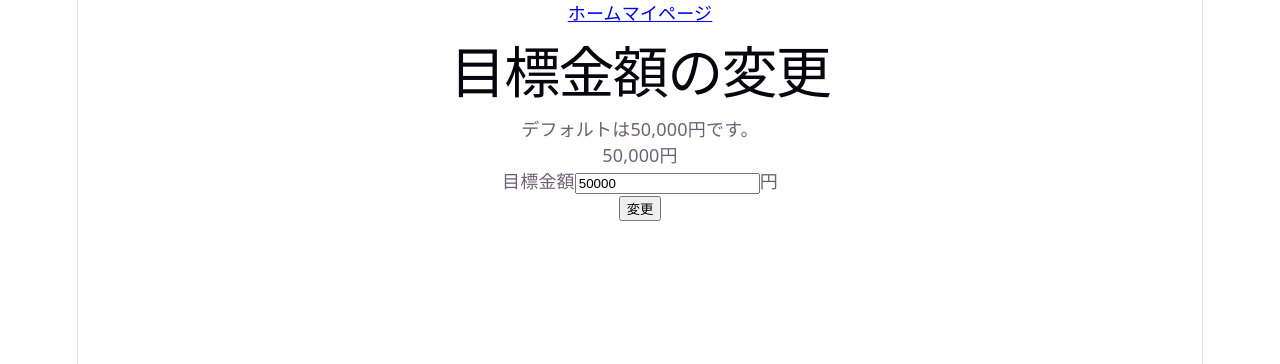
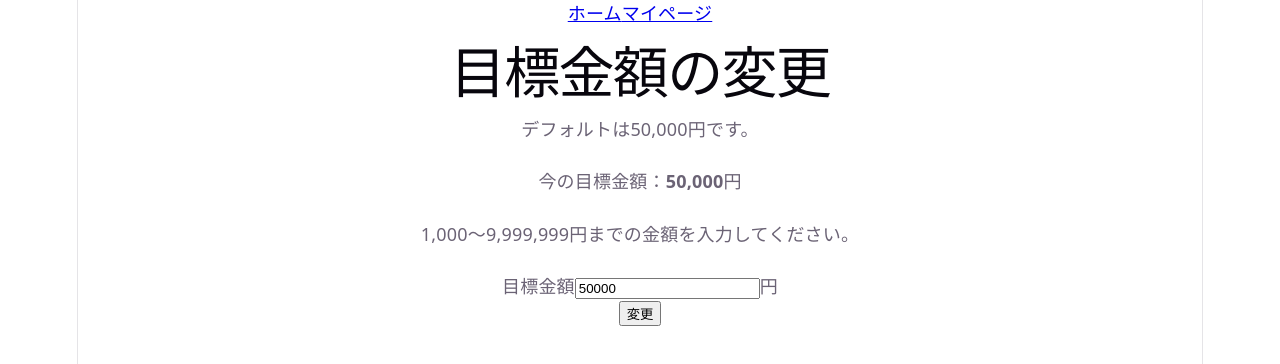
Before and after one commit to hayami-dev/omakakakeibo-front, a React (Vite) app: page /user/budgetEdit in a window 1280 px wide. Shown: the top 364 px of the page. Built offline with nearby package versions, Linux system fonts and the light colour scheme.

Commit message:
目標金額の上限、下限をServiceで管理＋入力制限をかける

```diff
--- a/src/pages/user/BudgetEdit.jsx
+++ b/src/pages/user/BudgetEdit.jsx
@@ -2,6 +2,8 @@ import { useState } from "react";
 import { useAtom } from "jotai";
 import {
   INITIAL_MONTHLY_BUDGET,
+  BUDGET_MIN_AMOUNT,
+  BUDGET_MAX_AMOUNT,
   monthlyBudgetAtom,
   saveMonthlyBudget,
 } from "../../service/budgetService";
@@ -10,10 +12,15 @@ export default function BudgetEdit() {
   const [monthlyBudget, setMonthlyBudget] = useAtom(monthlyBudgetAtom);
   const [inputValue, setInputValue] = useState(monthlyBudget);
 
+  const strInitialMonthlyBudget = INITIAL_MONTHLY_BUDGET.toLocaleString();
+  const strMonthlyBudgetMin = BUDGET_MIN_AMOUNT.toLocaleString();
+  const strMonthlyBudgetMax = BUDGET_MAX_AMOUNT.toLocaleString();
+
   const handleInputChange = (e) => {
     setInputValue(e.target.value);
   };
 
+  // 空欄やマイナス値は0を入れる
   const handleBlur = () => {
     let num = Number(inputValue);
 
@@ -25,6 +32,14 @@ export default function BudgetEdit() {
   };
 
   const handleSave = () => {
+    const num = Number(inputValue);
+    // 範囲外の入力だった場合はじく
+    if (isNaN(num) || num < BUDGET_MIN_AMOUNT || num > BUDGET_MAX_AMOUNT) {
+      alert(
+        `${strMonthlyBudgetMin}～${strMonthlyBudgetMax}円までの金額を入力してください`,
+      );
+      return;
+    }
     const finalValue = Number(inputValue);
     setMonthlyBudget(finalValue);
     saveMonthlyBudget(finalValue);
@@ -34,8 +49,17 @@ export default function BudgetEdit() {
   return (
     <>
       <h1>目標金額の変更</h1>
-      <p>デフォルトは{INITIAL_MONTHLY_BUDGET.toLocaleString()}円です。</p>
-      <p>{monthlyBudget.toLocaleString()}円</p>
+      <p>デフォルトは{strInitialMonthlyBudget}円です。</p>
+      <br />
+      <p>
+        今の目標金額：<strong>{monthlyBudget.toLocaleString()}円</strong>
+      </p>
+      <br />
+      <p>
+        {strMonthlyBudgetMin}～{strMonthlyBudgetMax}
+        円までの金額を入力してください。
+      </p>
+      <br />
       <form action="">
         <div>
           <label htmlFor="monthly-budget">目標金額</label>
@@ -49,7 +73,9 @@ export default function BudgetEdit() {
           />
           円
         </div>
-        <button onClick={handleSave}>変更</button>
+        <button type="button" onClick={handleSave}>
+          変更
+        </button>
       </form>
     </>
   );
--- a/src/service/budgetService.js
+++ b/src/service/budgetService.js
@@ -1,6 +1,8 @@
 import { atom } from "jotai";
 
 export const INITIAL_MONTHLY_BUDGET = 50000;
+export const BUDGET_MIN_AMOUNT = 1000;
+export const BUDGET_MAX_AMOUNT = 9999999;
 
 const STORAGE_KEY_BUDGET_MONTHLY = "my_budget_monthly";
 
```
